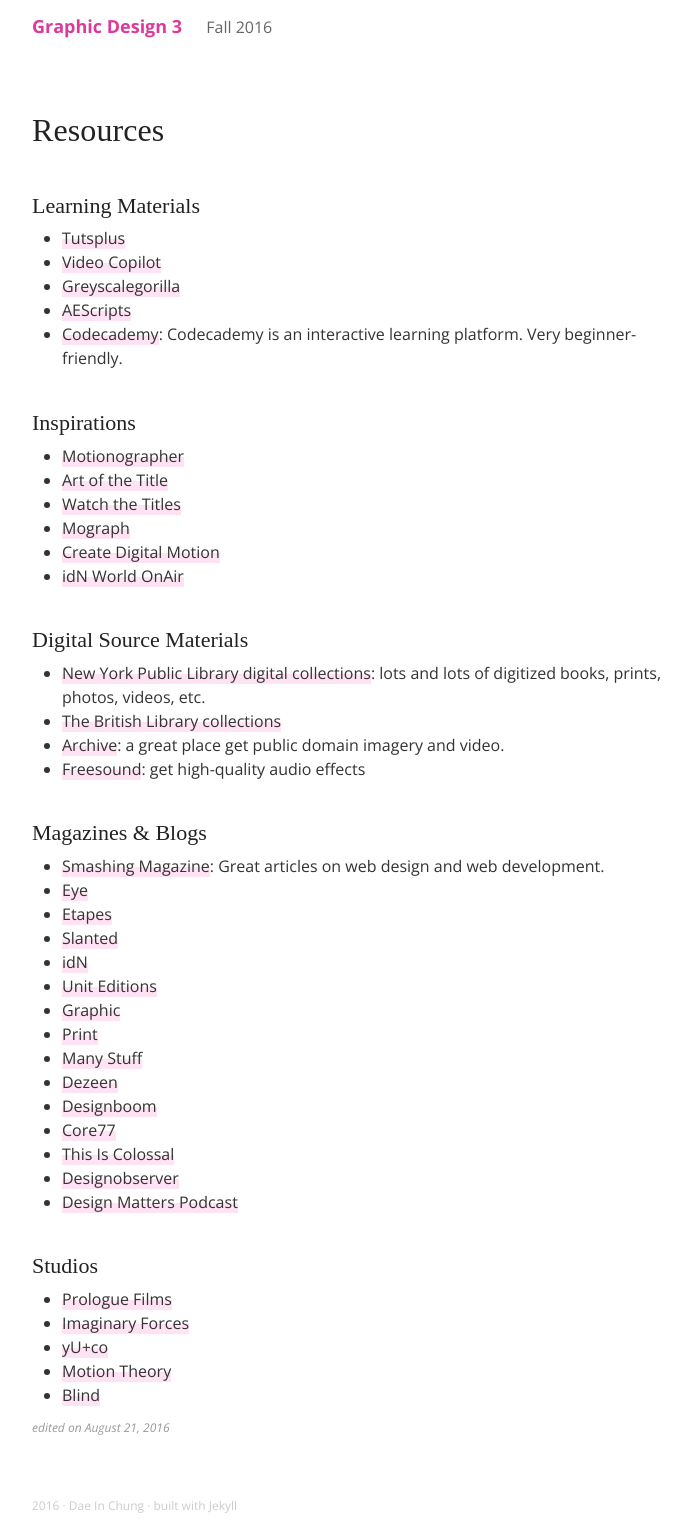
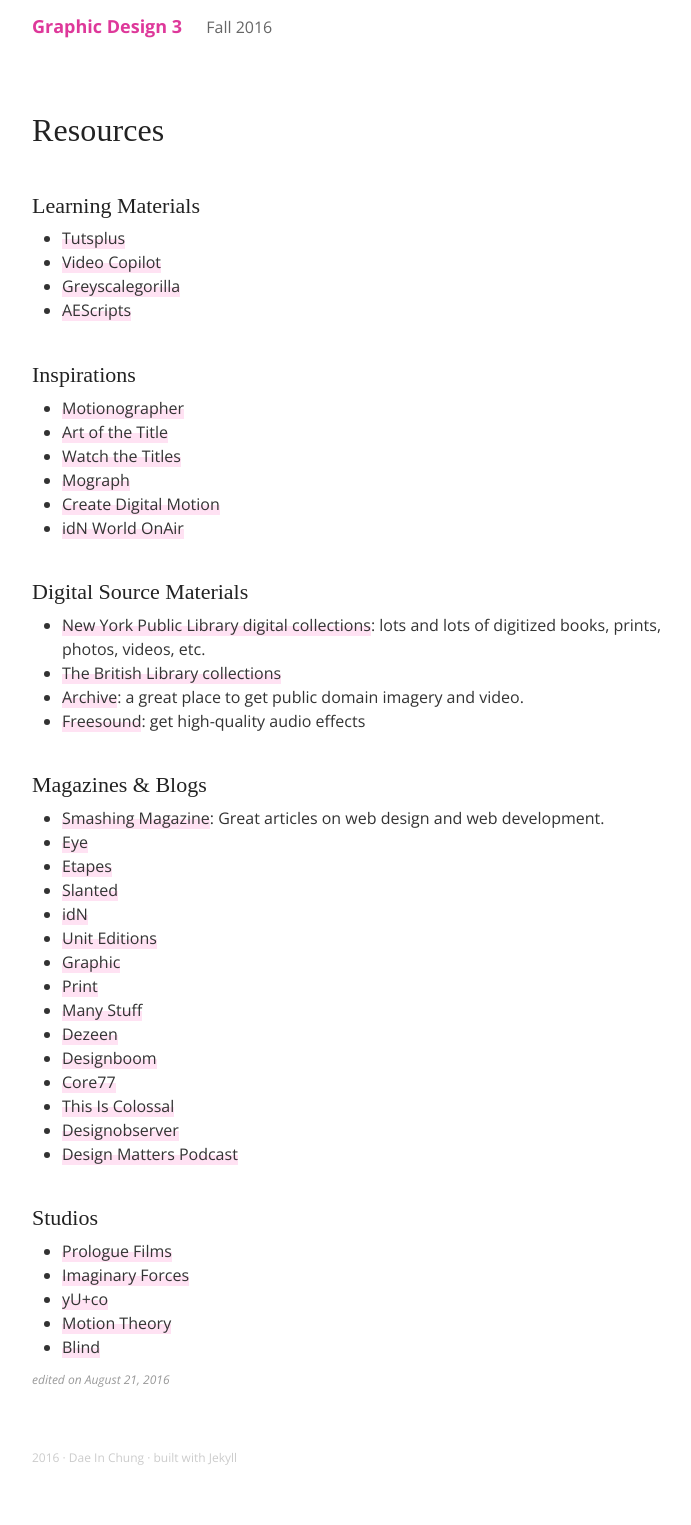
Before and after one commit to Mirandadaa/mica-gd300, a Jekyll site: the page built from _posts/102-6-1-resources.md, in a window 1280 px wide. Shown: the whole page, without its empty margins (288-979 px from the left). Built offline with Jekyll 4.4.1, drawn with Linux system fonts in a browser that asks for light colours; some web fonts are replaced; after the commit the page ends 1477 px from its top, so only the background shows below that.

Commit message:
edit resources

```diff
--- a/_posts/102-6-1-resources.md
+++ b/_posts/102-6-1-resources.md
@@ -14,7 +14,6 @@ date_edited: Aug 21, 2016
 - [Video Copilot](http://videocopilot.net)
 - [Greyscalegorilla](http://greyscalegorilla.com/)
 - [AEScripts](http://aescripts.com)
-- [Codecademy](http://codecademy.com): Codecademy is an interactive learning platform. Very beginner-friendly.
 
 
 
@@ -33,7 +32,7 @@ date_edited: Aug 21, 2016
 ## Digital Source Materials
 - [New York Public Library digital collections](http://digitalcollections.nypl.org/): lots and lots of digitized books, prints, photos, videos, etc.
 - [The British Library collections](https://www.flickr.com/photos/britishlibrary/)
-- [Archive](https://archive.org/): a great place get public domain imagery and video.
+- [Archive](https://archive.org/): a great place to get public domain imagery and video.
 - [Freesound](http://www.freesound.org/): get high-quality audio effects
 
 
```
